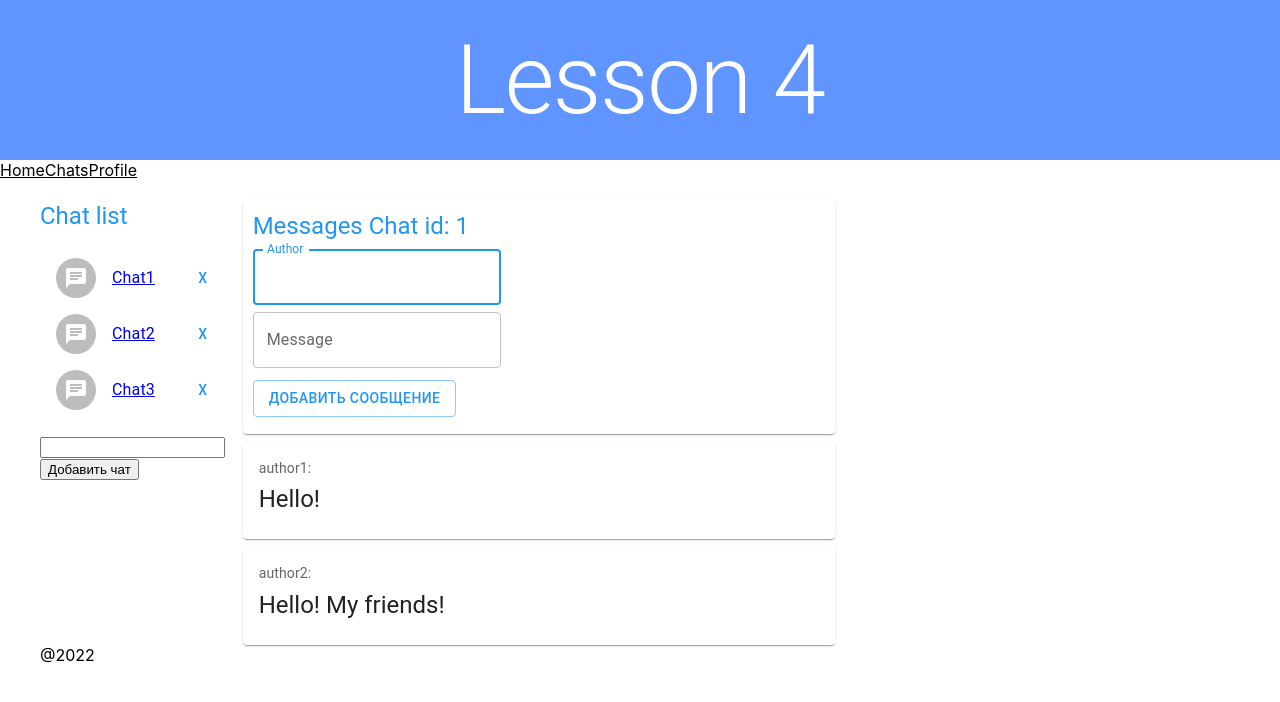
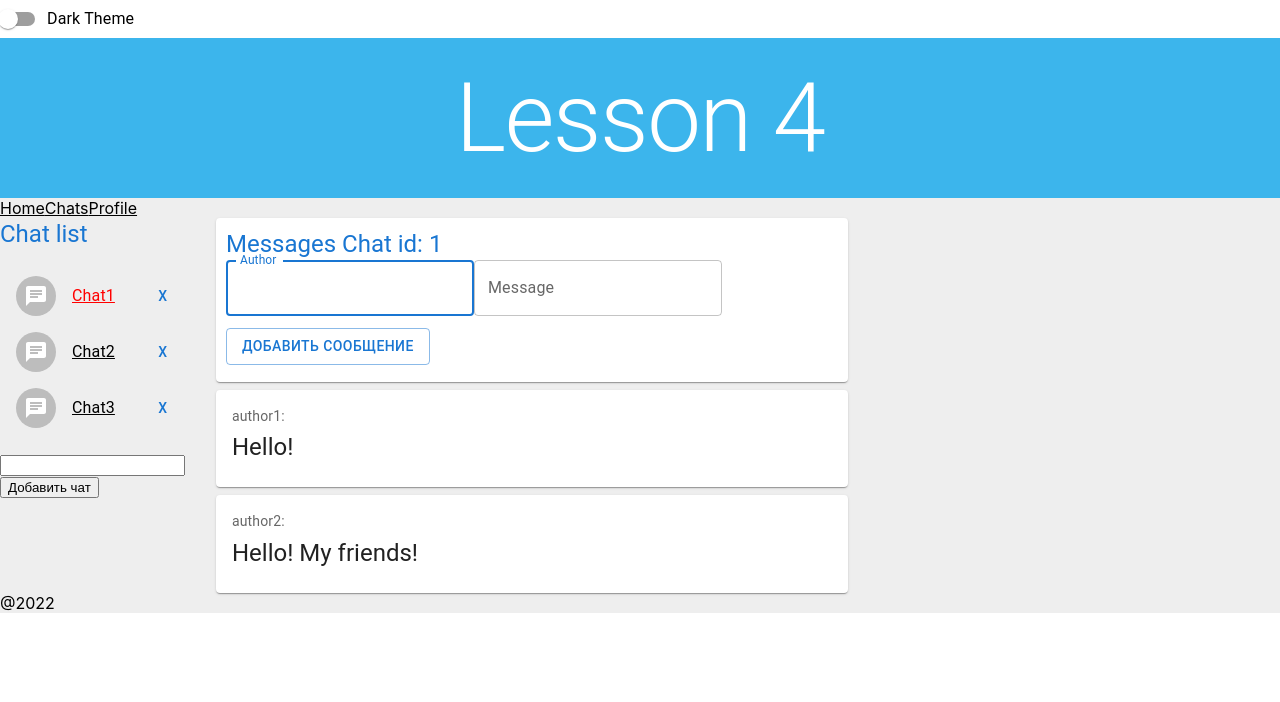
Before and after one commit to hatallika/react, a React (Create React App) app: page /chats/1 in a window 1280 px wide. Shown: the top 702 px of the page. Built offline with nearby package versions, Linux system fonts and the light colour scheme.

Commit message:
lesson5 changed theme from context, render message by id

```diff
--- a/src/App.js
+++ b/src/App.js
@@ -7,7 +7,7 @@ import HomePage from "./pages/HomePage";
 import ChatsPage from "./pages/ChatsPage";
 import ProfilePage from "./pages/ProfilePage";
 import NotFoundPage from "./pages/NotFoundPage";
-import ChatItem from "./components/ChatItem";
+import Messages from "./components/Messages";
 
 
 
@@ -19,7 +19,7 @@ function App() {
             <Route path={'/'} element={<Layout/>}>
                 <Route index element={<HomePage/>}/>
                 <Route path={'/chats/'} element={<ChatsPage/>}>
-                    <Route path={'/chats/:id'} element={<ChatItem />}/>
+                    <Route path={'/chats/:id'} element={<Messages />}/>
                 </Route>
                 <Route path={'/profile'} element={<ProfilePage/>}/>
                 <Route path={'*'} element={<NotFoundPage/>}/>
--- a/src/components/ChatList.js
+++ b/src/components/ChatList.js
@@ -1,11 +1,14 @@
 import React, {useState} from 'react';
 import {Avatar, Button, List, ListItem, ListItemAvatar, ListItemButton, ListItemText} from "@mui/material";
 import ChatIcon from "@mui/icons-material/Chat";
-import {Link} from "react-router-dom";
+import CustomLink from "./CustomLink";
 
 
 const ChatList = () => {
-    //const theme = useTheme();
+
+
+
+    //Массив чатов
     const [chatList,setChatList] = useState([
         { id: '1', name: 'Chat1'},
         { id: '2', name: 'Chat2'},
@@ -32,12 +35,12 @@ const ChatList = () => {
             <List sx={{margin: '10px 0 10px 0', width: '100%'}}>
                     {chatList.map((chatItem)=>(
                         <ListItem disablePadding key={chatItem.id}>
-                            <Link to={url(chatItem.id)}>
+                            <CustomLink to={url(chatItem.id)}>
                                 <ListItemButton>
                                     <ListItemAvatar><Avatar><ChatIcon/></Avatar></ListItemAvatar>
                                     <ListItemText primary={chatItem.name}/>
                                 </ListItemButton>
-                            </Link>
+                            </CustomLink>
                             <Button onClick={() => deleteChat(chatItem.id)}>x</Button>
 
                         </ListItem>
--- a/src/components/CustomLink.js
+++ b/src/components/CustomLink.js
@@ -1,10 +1,12 @@
-import React from 'react';
+import React, {useContext} from 'react';
 import {Link, useMatch} from "react-router-dom";
+import {ThemeContext} from "../context";
 
 const CustomLink = ({to, children}) => {
-    const match = useMatch(to)
+    const match = useMatch(to);
+    const {themes} = useContext(ThemeContext)
     return (
-        <Link to={to} style={{color: match ? 'red' : 'black'}}>
+        <Link to={to} style={{color: match ? 'red' : themes.body.text}}>
             {children}
         </Link>
     );
--- /dev/null
+++ b/src/components/Header.js
@@ -0,0 +1,21 @@
+import React, {useContext} from 'react';
+import {Box, FormControlLabel, Switch, Typography} from "@mui/material";
+import CustomLink from "./CustomLink";
+import {ThemeContext} from "../context";
+
+const Header = () => {
+    const {themes, toggleTheme} = useContext(ThemeContext);
+    return (
+        <header>
+            <FormControlLabel control={<Switch onClick={toggleTheme} />} label="Dark Theme" />
+            <Box className="App-header" style={{background: themes.header.background, color: themes.header.color}}><Typography variant="h1">Lesson 4</Typography></Box>
+            <Box style={{background: themes.body.background}}>
+                <CustomLink to={"/"}>Home</CustomLink>
+                <CustomLink to={"/chats"}>Chats</CustomLink>
+                <CustomLink to={"/profile"}>Profile</CustomLink>
+            </Box>
+        </header>
+    );
+};
+
+export default Header;
--- a/src/components/Layout.js
+++ b/src/components/Layout.js
@@ -1,36 +1,45 @@
-import React from 'react';
-import CustomLink from "./CustomLink";
+import React, {useState} from 'react';
 import {Outlet} from "react-router-dom";
-import {Box, createTheme, ThemeProvider, Typography} from "@mui/material";
-import {blue} from "@mui/material/colors";
-
-const theme = createTheme({
-    palette: {
-        primary: {
-            main: blue[500],
-        }
-    }
-})
+import {Box, createTheme, ThemeProvider} from "@mui/material";
+import {ThemeContext, themes} from "../context";
+import Header from "./Header";
 
 
 const Layout = () => {
+    const [theme,setTheme] = useState(themes.light);
+    const [mode, setMode] = useState('light');
+
+    const toggleTheme = () => {
+        //Задание 3. Меняем тему из context (Заголовок)
+        setTheme(prevState => prevState === themes.light ? themes.dark : themes.light );
+        //поменяла остальные элементы темы через MUI
+        setMode((prevMode) => (prevMode === 'light' ? 'dark' : 'light'));
+    };
+
+    const themeMui = React.useMemo(
+        () =>
+            createTheme({
+                palette: {
+                    mode,
+                },
+            }),
+        [mode],
+    );
+
     return (
-        <ThemeProvider theme={theme}>
-            <header>
-                <Box className="App-header"><Typography variant="h1">Lesson 4</Typography></Box>
-                <CustomLink to={"/"}>Home</CustomLink>
-                <CustomLink to={"/chats"}>Chats</CustomLink>
-                <CustomLink to={"/profile"}>Profile</CustomLink>
-            </header>
-            <Box className="main">
-            <main>
+        <ThemeContext.Provider value={{themes: theme, toggleTheme: toggleTheme} } >
+            <ThemeProvider theme={themeMui}>
+                <Header/>
+                <Box  style={{background: theme.body.background}}>
+
                     <Outlet/>
-            </main>
+
                     <footer>
                         @2022
                     </footer>
                 </Box>
             </ThemeProvider>
+        </ThemeContext.Provider>
     );
 };
 
--- a/src/components/ChatItem.js
+++ b/src/components/Messages.js
@@ -1,29 +1,27 @@
 import React, {useEffect, useRef, useState} from 'react';
-import {Paper, Typography} from "@mui/material";
+import {Box, Paper, Typography} from "@mui/material";
 import Form from "./Form";
 import MessageItem from "../MessageItem";
 import {useParams} from "react-router-dom";
 
-const ChatItem = () => {
+const Messages = () => {
     let {id} = useParams();
     id = (id) ?? 1; //генерируем параметры компонента по умолчанию, в роутере с :id не выходит использовать index.
-    let [messageList, setMessageList] = useState([]);
-    let [robot, setRobot] = useState("");
-    const inputRef = useRef(null);
-
-    // Ранее сохраненные сообщения.
-    const bdMessage = [
+    // Массив сообщений.
+    let [messageList, setMessageList] = useState([
         {id: 1, author:"author1",message: "Hello!", chatId: 1},
         {id: 2, author:"author2",message: "Hello! My friends!", chatId: 1},
         {id: 3, author:"author3",message: "Hi! I am here!", chatId: 2},
         {id: 4, author:"author3",message: "Hi!", chatId: 3},
-    ];
-    const lastBDAuthor = bdMessage[bdMessage.length - 1].author;
+    ]);
+    let [robot, setRobot] = useState("");
+    const inputRef = useRef(null);
+    const lastBDAuthor = messageList[messageList.length - 1].author;
 
-    useEffect(() => {
-        setMessageList(bdMessage);
-        // eslint-disable-next-line react-hooks/exhaustive-deps
-    }, [] );
+    const messages = messageList.filter((message) => {
+        if(!id) return true
+        return  message.chatId === parseInt(id)
+    });
 
     //Робот отвечает на новое полученное сообщение автора.
     useEffect(()=>{
@@ -41,17 +39,15 @@ const ChatItem = () => {
         }
     }
 
-    //Получим данные списка из формы
+    //Добавляем сообщения из формы
     const getInputMessage = (author, message) => {
 
         setMessageList(prevState => [...prevState, {
             id: getLastId(prevState),
             author: author,
-            message:message,
+            message: message,
             chatId: parseInt(id)
         }]);
-
-        console.log(messageList);
     };
 
     //Автоинкремент ID
@@ -73,21 +69,34 @@ const ChatItem = () => {
                 <Form updateCurrentPage={getInputMessage} inputRef={inputRef}/>
             </Paper>
 
-            {
-                messageList.map((message) => {
-                    return message.chatId === parseInt(id) ?
-                        <MessageItem
-                            message={message.message}
-                            author={message.author}
-                            key={message.id}
-                            chatId={message.chatId}
-                        /> : ""
-                    }
-                )
+            <Box>{
+                messages.map((message) => {
+                    return <MessageItem
+                                message={message.message}
+                                author={message.author}
+                                key={message.id}
+                                chatId={message.chatId}
+                            />
+                })
+
+                //Вариант рендера сообщений с условием по ID без функции
+                // messageList.map((message) => {
+                //     return message.chatId === parseInt(id) ?
+                //         <MessageItem
+                //             message={message.message}
+                //             author={message.author}
+                //             key={message.id}
+                //             chatId={message.chatId}
+                //         /> : ""
+                //     }
+                // )
             }
+            </Box>
+
             {robot && <div className="robot">{robot}</div>}
+
         </>
     );
 };
 
-export default ChatItem;
+export default Messages;
--- /dev/null
+++ b/src/context.js
@@ -0,0 +1,28 @@
+import {createContext} from "react";
+
+export const themes ={
+    light: {
+        header: {
+            background: "#3cb5ec",
+            color: "#fff"
+        },
+        body: {
+            background: "#eee",
+            text: '#000'
+        },
+        mode:'light'
+    },
+
+    dark: {
+        header: {
+            background: "#000",
+            color: "#fff"
+        },
+        body: {
+            background: "#000",
+            text: '#eee'
+        },
+        mode: 'dark'
+    }
+}
+export const ThemeContext = createContext({themes: themes.light, toggleTheme: ()=>{}});
--- a/src/pages/ChatsPage.js
+++ b/src/pages/ChatsPage.js
@@ -1,7 +1,7 @@
 import React from 'react';
 import {Grid, Typography} from "@mui/material";
 import ChatList from "../components/ChatList";
-import ChatItem from "../components/ChatItem";
+import Messages from "../components/Messages";
 //import {useParams} from "react-router-dom";
 
 
@@ -17,7 +17,7 @@ const ChatsPage = () => {
                     </Grid>
 
                     <Grid item xs={8} md={6}>
-                        <ChatItem/>
+                        <Messages/>
                     </Grid>
 
                 </Grid>
```
Lines whose indentation alone changed are shown as unchanged.
